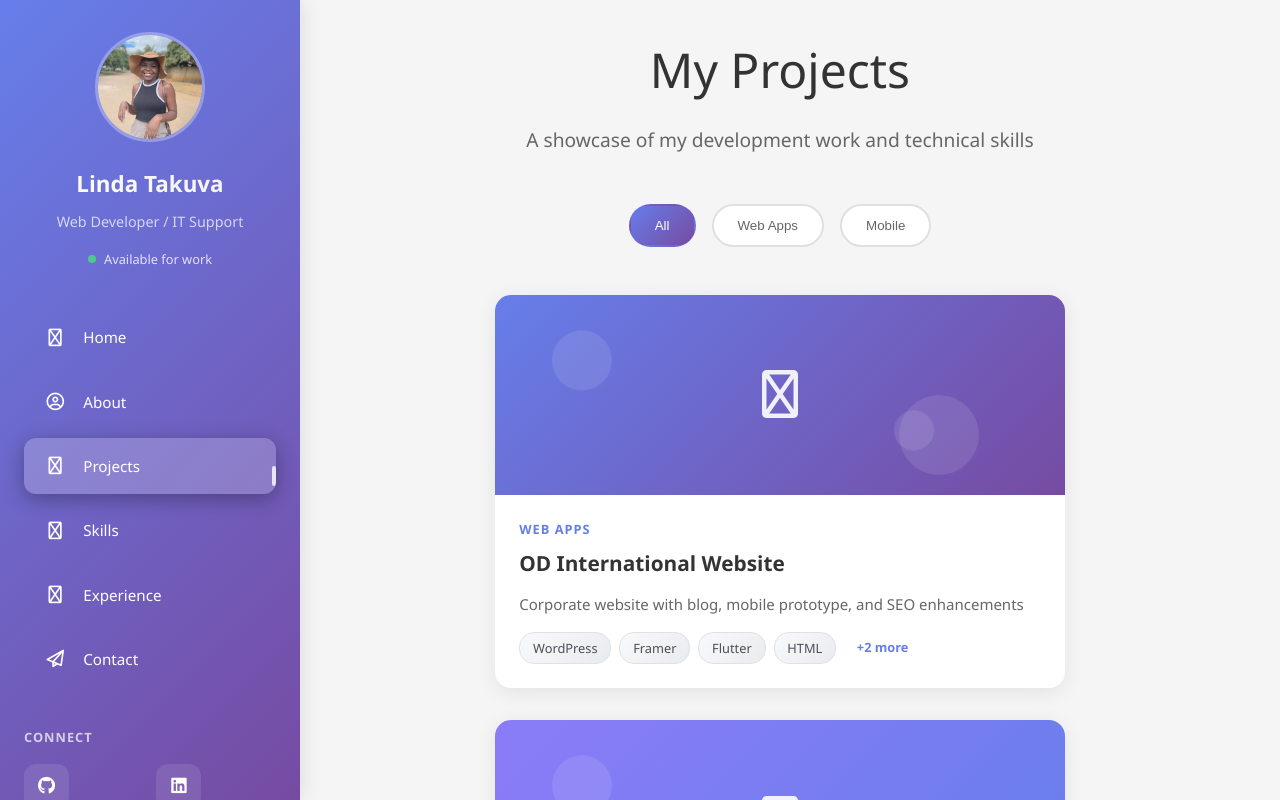
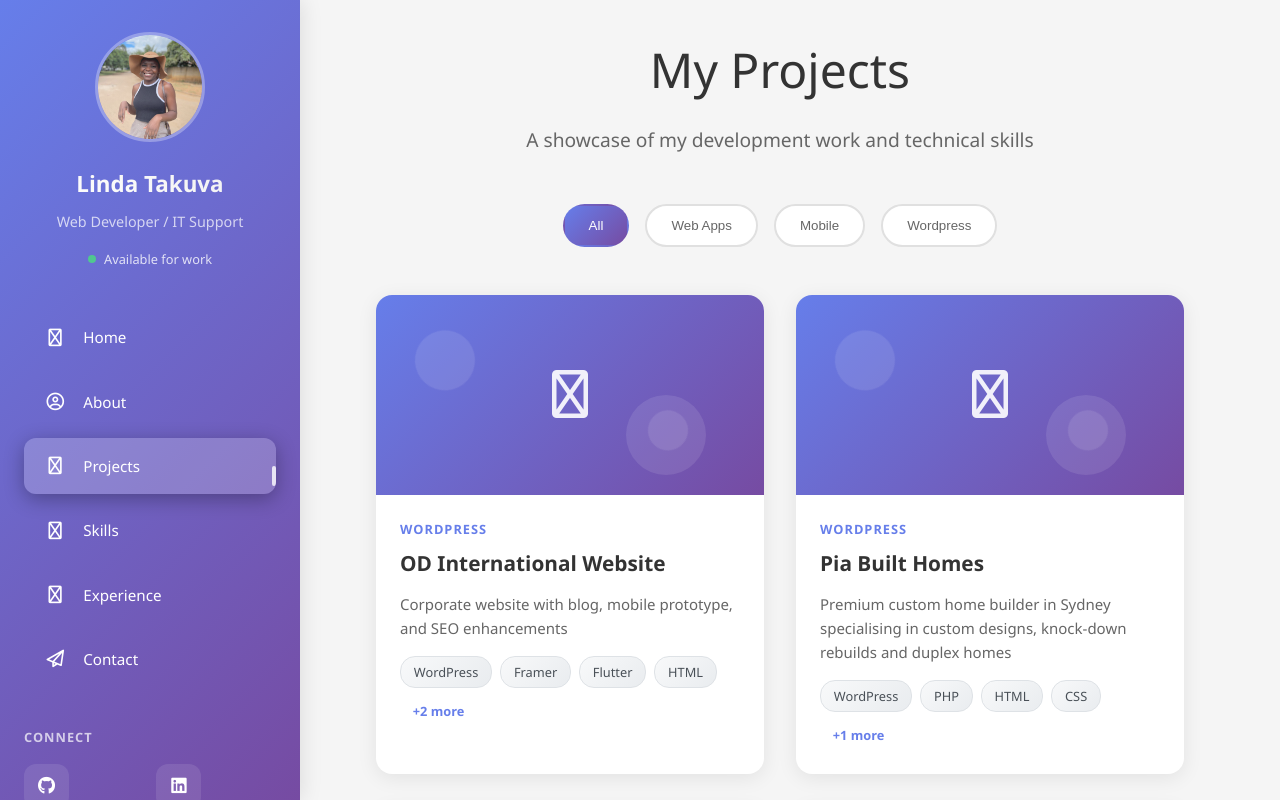
Before and after one commit to Lindat25/Linda-T-Portifolio, a Vue app: page /projects in a window 1280 px wide. Shown: the top 800 px of the page. Built offline with nearby package versions, Linux system fonts and the light colour scheme.

Commit message:
chanes
chanes

```diff
--- a/index.html
+++ b/index.html
@@ -5,6 +5,8 @@
     <link rel="icon" href="/favicon.ico">
     <meta name="viewport" content="width=device-width, initial-scale=1.0">
     <title>Vite App</title>
+        <link rel="stylesheet" href="https://cdnjs.cloudflare.com/ajax/libs/font-awesome/6.0.0/css/all.min.css">
+
   </head>
   <body>
     <div id="app"></div>
--- a/src/router/index.js
+++ b/src/router/index.js
@@ -22,26 +22,27 @@
     name: 'Projects',
     component: Projects
   },
-
-    {
+  {
     path: '/skills',
     name: 'Skills',
     component: Skills
   },
-
-    {
+  {
     path: '/experience',
     name: 'Experience',
     component: Experience
   },
-
-     {
+  {
     path: '/contact',
     name: 'Contact',
     component: Contact
   },
 
-
+  // ✅ Catch-all route: redirect anything unknown to home
+  {
+    path: '/:catchAll(.*)',
+    redirect: '/'
+  }
 ]
 
 const router = createRouter({
--- a/src/views/contact.vue
+++ b/src/views/contact.vue
@@ -112,7 +112,7 @@
               :class="{ 'error': errors.subject }"
             >
               <option value="">Select a subject</option>
-              <option value="web-development">Web Development Project</option>
+              <option value="web-development">Web Development </option>
               <option value="data-analytics">Data Analytics Consultation</option>
               <option value="freelance">Freelance Opportunity</option>
               <option value="full-time">Full-time Position</option>
--- a/src/views/projects.vue
+++ b/src/views/projects.vue
@@ -148,12 +148,12 @@
     return {
       activeFilter: 'All',
       selectedProject: null,
-      categories: ['All', 'Web Apps', 'Mobile', ],
+      categories: ['All', 'Web Apps', 'Mobile','Wordpress' ],
       projects: [
         {
           id: 1,
           title: 'OD International Website',
-          category: 'Web Apps',
+          category: 'Wordpress',
           shortDescription: 'Corporate website with blog, mobile prototype, and SEO enhancements',
           fullDescription: 'A modern, fully responsive corporate website developed for OD International. Built using WordPress and Framer, the site enhances user experience and engagement with clean design, optimized SEO, and dynamic content sections. Included development of mobile app prototypes using Flutter and implementation of data-driven marketing features.',
           technologies: ['WordPress', 'Framer', 'Flutter', 'HTML', 'CSS', 'JavaScript'],
@@ -171,6 +171,29 @@
           icon: 'fas fa-globe',
           visualClass: 'visual-corporate'
         },
+
+        {
+          id: 1,
+          title: 'Pia Built Homes',
+          category: 'Wordpress',
+          shortDescription: 'Premium custom home builder in Sydney specialising in custom designs, knock‑down rebuilds and duplex homes',
+          fullDescription: 'Pia Built Homes is a family‑owned custom home builder based in Gregory Hills (Sydney), with over 15 years’ experience in luxury residential construction. Specializing in custom homes, duplex builds and knock‑down rebuilds, they provide end‑to‑end service: from architectural design, approvals and drafting through to construction and interior detailing. Pia Built Homes creates bespoke residences tailored to clients’ lifestyle and block constraints, ensuring compliance with statutory requirements and delivering energy‑efficient, beautifully crafted homes across Greater Sydney.',
+          technologies: ['WordPress', 'PHP', 'HTML', 'CSS', 'JavaScript'],
+          features: [
+          "Responsive custom WordPress site highlighting design consultation, approvals & project gallery",
+          "Detailed services pages for Custom Homes, Knock‑Down Rebuilds & Duplexes",
+          "Team‑focused messaging showcasing 15+ years of experience",
+          "Interactive contact forms for consultations (phone, email enquiries)",
+          "Locations and service areas clearly mapped (Greater Sydney including Sutherland Shire, Cronulla, Caringbah)",
+          "SEO optimized content to target custom home building keywords in Sydney",
+          "Mobile‑friendly and easy to navigate project gallery and enquiry flow"
+          ],
+          demo: 'https://www.piabuilthomes.com.au/',
+          icon: 'fas fa-home',
+          visualClass: 'visual-corporate'
+        },
+
+
         {
           id: 2,
           title: 'Task Management App',
@@ -194,7 +217,7 @@
         {
           id: 3,
           title: 'Wings of Hope Website',
-          category: 'Web Apps',
+          category: 'Wordpress',
           shortDescription: 'Framer-based responsive website for a non-profit organization',
           fullDescription: 'Developed a modern, fully responsive website for Wings of Hope using Framer. The project focused on clean UX/UI, smooth animations, and clear messaging to support the organizations\'s mission. The site includes dynamic content sections, contact forms, and a fully branded design tailored to their identity.',
           technologies: ['Framer', 'HTML', 'CSS', 'JavaScript'],
@@ -212,6 +235,53 @@
           icon: 'fas fa-heart',
           visualClass: 'visual-nonprofit'
         },
+
+
+        {
+          id: 3,
+          title: 'TheAdCo Cedar Demo ',
+          category: 'Wordpress',
+          shortDescription: 'Premium home builder website with elegant design, service showcase, and high-end residential portfolio',
+          fullDescription: 'Cedar is a bespoke home construction company whose site showcases refined residential design and quality craftsmanship. Built using WordPress and Elementor, the site presents Cedar’s custom home services, detailed project pages, and luxury-focused visual design. It features a clean hero banner, interactive service sections, and an elegant portfolio layout tailored for clients seeking modern, high-end living spaces.',
+          technologies: ["WordPress", "Elementor", "HTML", "CSS", "JavaScript"],
+          features: [
+            "Hero section with high-resolution visuals and CTA",
+            "Service showcase blocks with modern iconography",
+            "Portfolio/project gallery with filtering options",
+            "About and values sections emphasizing craftsmanship",
+            "Fully responsive and performance-optimized layout",
+            "Integrated contact form and inquiry functionality",
+            "SEO-optimized pages targeting the home construction niche"
+          ],
+          demo: 'https://demo4.theadco.com.au/',
+          icon: 'fas fa-house-user',
+          visualClass: 'visual-nonprofit'
+        },
+
+
+
+        {
+          id: 3,
+          title: 'Dr George Awward',
+          category: 'Wordpress',
+          shortDescription: 'Medical professional website focused on patient care, treatment offerings, and appointment booking',
+          fullDescription: 'The website for Dr. George Awward presents a sleek and professional platform tailored for healthcare clients. Designed using WordPress and Elementor, it features informative sections about medical expertise, services, testimonials, and streamlined contact options. The site is mobile-responsive and HIPAA-conscious, ensuring both ease of use and patient trust. It balances medical professionalism with user-friendly navigation, making it ideal for attracting and informing prospective patients.',
+          technologies: ["WordPress", "Elementor", "HTML", "CSS", "JavaScript"],
+          features: [
+            "Service-specific sections with imagery and educational content",
+            "Online appointment request forms with secure handling",
+            "Responsive layout optimized for mobile and tablet users",
+            "Patient testimonials and professional biography",
+            "Clean navigation structure for quick access to treatment areas",
+            "Integrated Google Maps and contact details",
+            "SEO-enhanced for medical keywords and location targeting"
+          ],
+          demo: 'https://drgeorgeawward.theadco.com.au/',
+          icon: 'fas fa-user-md',
+          visualClass: 'visual-nonprofit'
+        },
+
+
         {
           id: 4,
           title: 'TaskFlow Mobile App',
```
